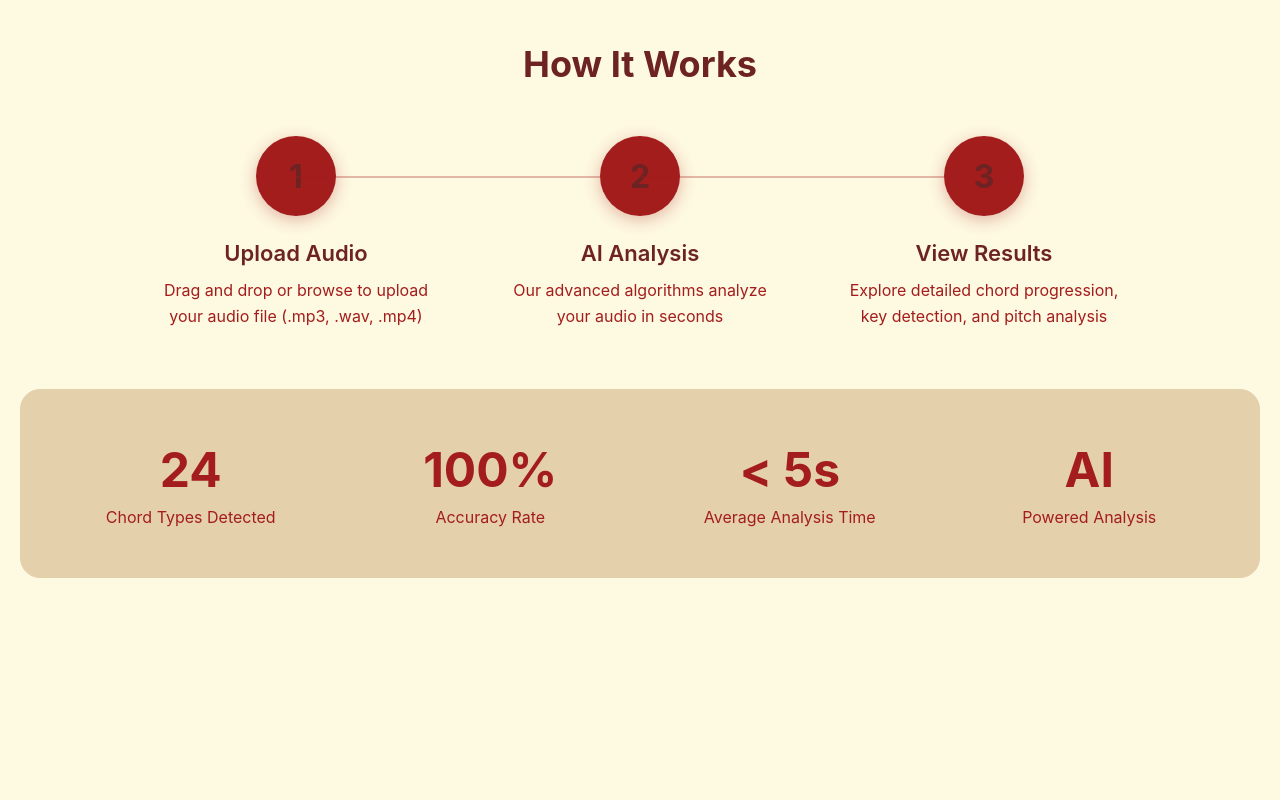
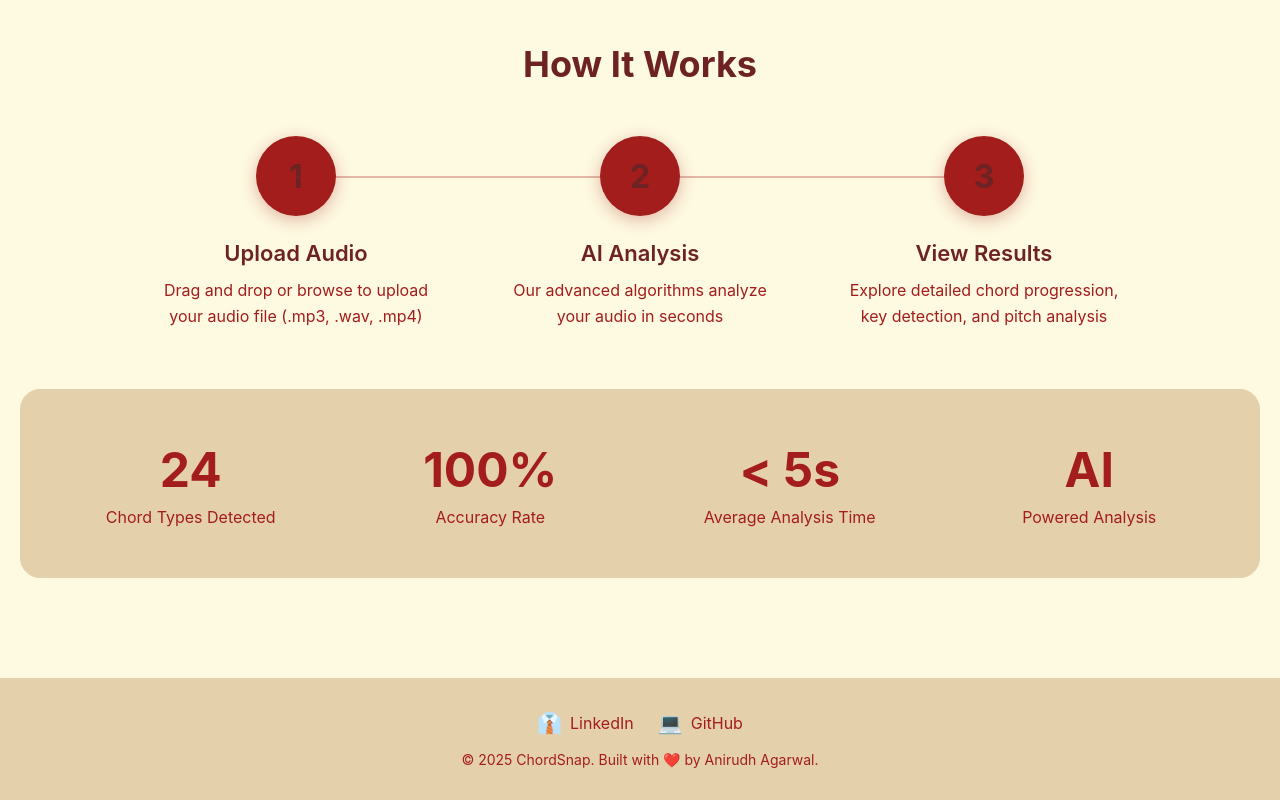
Before and after one commit to anirudhagarwal-dev/ChordSnap, a React (Vite) app: page / in a window 1280 px wide. Shown: the part 1235-2035 px from the top of the page. Before the commit the page ends 1853 px from the top, so only its background shows below. Built offline with nearby package versions, Linux system fonts and the light colour scheme.

Commit message:
Add Footer with LinkedIn and GitHub links

```diff
--- a/src/App.tsx
+++ b/src/App.tsx
@@ -26,6 +26,7 @@ import { Login } from './components/Login'
 import { SignUp } from './components/SignUp'
 import { About } from './components/About'
 import { Contact } from './components/Contact'
+import { Footer } from './components/Footer'
 import { Features } from './components/Features'
 import { recordChordDetected, recordPracticeTime } from './utils/gamification'
 import type { AnalyzeResponse, ChordSegment } from './types'
@@ -262,6 +263,7 @@ export default function App() {
           onLogout={handleLogout}
         />
         <Features />
+        <Footer />
         {showLogin && (
           <Login
             onLogin={handleLogin}
@@ -300,6 +302,7 @@ export default function App() {
           onLogout={handleLogout}
         />
         <About />
+        <Footer />
         {showLogin && (
           <Login
             onLogin={handleLogin}
@@ -338,6 +341,7 @@ export default function App() {
           onLogout={handleLogout}
         />
         <Contact />
+        <Footer />
         {showLogin && (
           <Login
             onLogin={handleLogin}
@@ -576,6 +580,8 @@ export default function App() {
         </div>
       )}
 
+      <Footer />
+
       {fileUrl && result && (
         <AudioPlayer
           src={fileUrl}
--- /dev/null
+++ b/src/components/Footer.tsx
@@ -0,0 +1,59 @@
+export function Footer() {
+  return (
+    <footer
+      style={{
+        backgroundColor: 'var(--bg-secondary)',
+        padding: '32px 20px',
+        marginTop: '60px',
+        borderTop: '1px solid var(--border-color)',
+        textAlign: 'center',
+      }}
+    >
+      <div style={{ maxWidth: '1200px', margin: '0 auto' }}>
+        <div style={{ display: 'flex', justifyContent: 'center', alignItems: 'center', gap: '24px', marginBottom: '16px' }}>
+          <a
+            href="https://www.linkedin.com/in/anirudh-agarwal-2b7b41332/"
+            target="_blank"
+            rel="noopener noreferrer"
+            style={{
+              display: 'flex',
+              alignItems: 'center',
+              gap: '8px',
+              textDecoration: 'none',
+              color: 'var(--text-secondary)',
+              transition: 'color 0.2s ease',
+              fontSize: '16px',
+            }}
+            onMouseEnter={(e) => (e.currentTarget.style.color = '#0077b5')}
+            onMouseLeave={(e) => (e.currentTarget.style.color = 'var(--text-secondary)')}
+          >
+            <span style={{ fontSize: '20px' }}>👔</span>
+            LinkedIn
+          </a>
+          <a
+            href="https://github.com/anirudhagarwal-dev"
+            target="_blank"
+            rel="noopener noreferrer"
+            style={{
+              display: 'flex',
+              alignItems: 'center',
+              gap: '8px',
+              textDecoration: 'none',
+              color: 'var(--text-secondary)',
+              transition: 'color 0.2s ease',
+              fontSize: '16px',
+            }}
+            onMouseEnter={(e) => (e.currentTarget.style.color = 'var(--text-primary)')}
+            onMouseLeave={(e) => (e.currentTarget.style.color = 'var(--text-secondary)')}
+          >
+            <span style={{ fontSize: '20px' }}>💻</span>
+            GitHub
+          </a>
+        </div>
+        <p style={{ color: 'var(--text-secondary)', fontSize: '14px' }}>
+          © {new Date().getFullYear()} ChordSnap. Built with ❤️ by Anirudh Agarwal.
+        </p>
+      </div>
+    </footer>
+  )
+}
```
